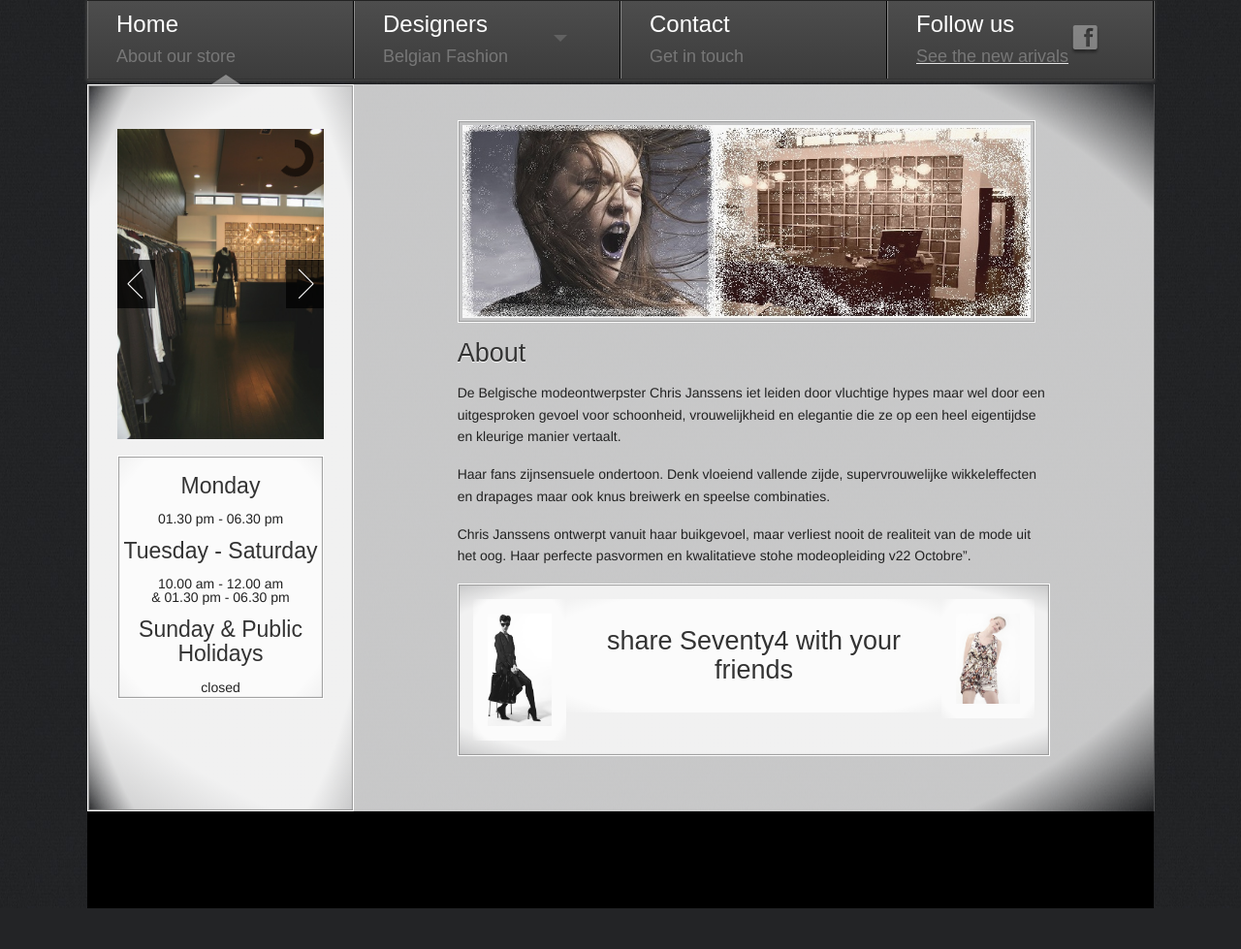
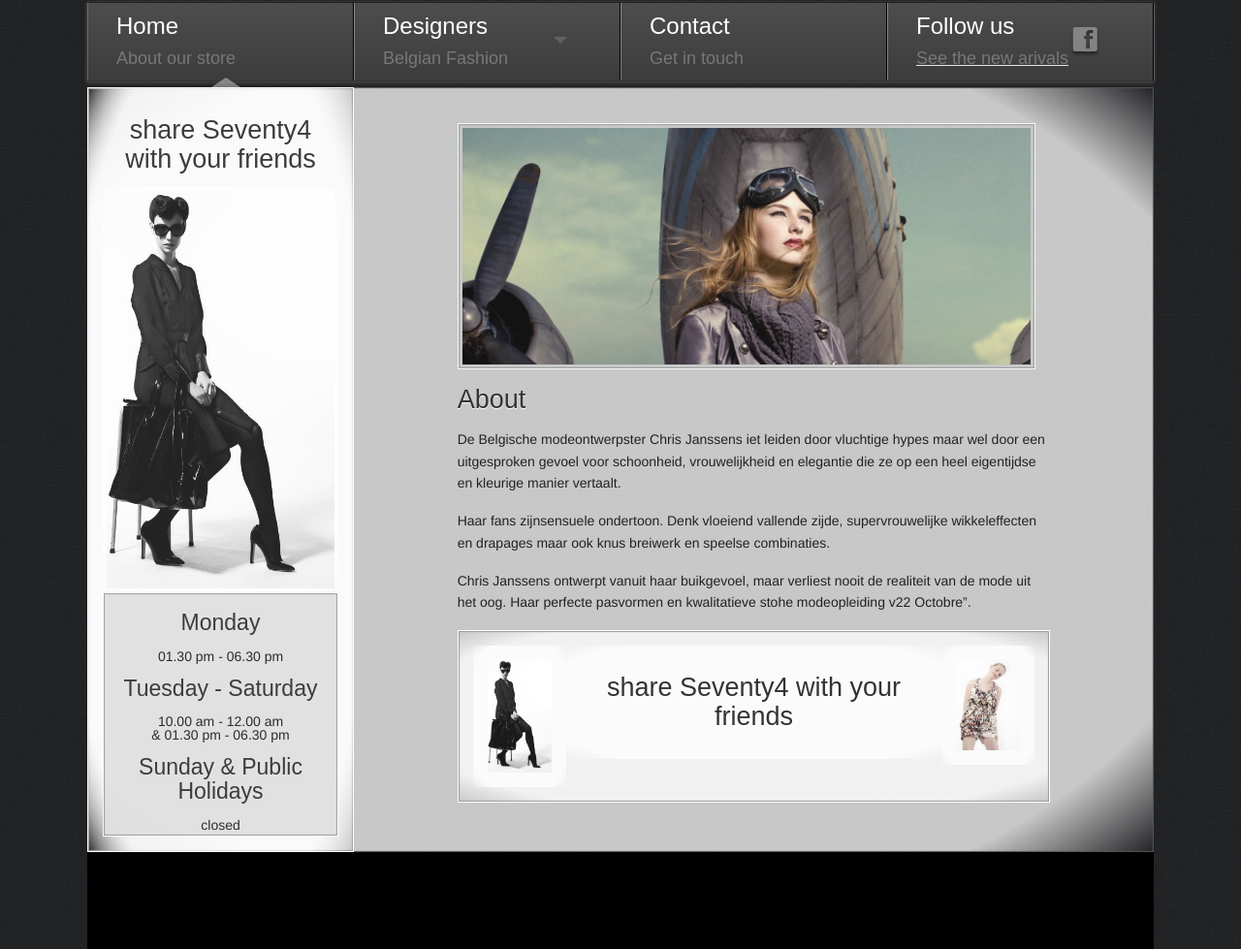
Before and after one commit to koriko/realdeal, a PHP site: page /index.html in a window 1280 px wide. Shown: the part 100-1079 px from the top of the page at 97% size. Before the commit the page ends 1037 px from the top, so only its background shows below. Run offline with PHP 8.4, Linux system fonts and the light colour scheme; some libraries are stand-ins or nearby versions; some web fonts are replaced.

Commit message:
pruts pruts

```diff
--- a/index.html
+++ b/index.html
@@ -96,7 +96,7 @@ filter: progid:DXImageTransform.Microsoft.gradient( startColorstr='#333333', end
     </div>
   </div>
 
-  <div id="homepage" class="row  text-center  transition background-opacity-corners   border-shadow">
+  <div id="homepage" class="row  text-center  transition background-opacity-corners   shadowbox">
     <div class="arrow-up no-transition" style="margin-left:10%"> </div>
 
 
@@ -106,7 +106,7 @@ filter: progid:DXImageTransform.Microsoft.gradient( startColorstr='#333333', end
 <div   class="twelve columns transition text-center nopadding">
 
 
-  <div class="three columns background-opacity-corners  shadowbox-white border-white" style="min-height:750px;">
+  <div class="three columns background-opacity-corners nopadding shadowbox-white border-white" style="min-height:750px;">
 
 
 
@@ -114,16 +114,30 @@ filter: progid:DXImageTransform.Microsoft.gradient( startColorstr='#333333', end
 
 
 
-          <div class="twelve columns text-center mobile-text-center ">
+          <div class="twelve columns background-opacity-corners " style="opacity:0.95">
+
+<h3  style="">share Seventy4 with your friends</h3>
 
 
-            <div id="featured8" class="featured " style="height:0px;overflow:hidden;">
-              <img style=""src="images/123.jpg" alt="slide image">
-              <img style=""src="images/124.jpg" alt="slide image">
-              <img style=""src="images/126.jpg" alt="slide image">
-              <img style=""src="images/127.jpg" alt="slide image">
-            </div>
-       <div class="twelve columns text-center mobile-text-center low-padding background-opacity-corners  shadowbox-white border-white">
+
+<img class="background-opacity-corners low-padding "style="opacity:0.9;width:200%;float:right;"src="images/fadepic4.jpg">
+
+
+        <p>  <span style="position:absolute;left:50%;top:120px;"class='st_facebook' displayText='Facebook'></span></p>
+
+
+
+<p><span style="position:absolute;left:50%;top:160px;"class='st_googleplus' displayText='Google +'></span></p>
+
+
+<p><span style="position:absolute;left:50%;top:200px;"class='st_twitter' displayText='Tweet'></span></p>
+
+
+
+
+
+
+       <div class="twelve columns text-center mobile-text-center low-padding background-light  shadowbox-white border-white">
             <h4  style="">Monday </h4>
 
 01.30 pm - 06.30 pm
@@ -145,7 +159,7 @@ closed
           <div class="seven columns text-left mobile-text-center" style="margin-top:22px;">
 
             <div class="twelve columns text-right  mobile-text-center nopadding-left-top ">
-              <img class="low-padding  shadowbox-white border-white"style="opacity:0.9"src="images/blacktest.jpg">
+              <img class="low-padding  shadowbox-white border-white"style="opacity:0.9"src="images/p1.jpg">
             </div>
            <h3  style="">About </h3>
             <p>De Belgische modeontwerpster Chris Janssens iet leiden door vluchtige hypes maar wel door een uitgesproken gevoel voor schoonheid, vrouwelijkheid en elegantie die ze op een heel eigentijdse en kleurige manier vertaalt.</p>  <p> Haar fans zijnsensuele ondertoon. Denk vloeiend vallende zijde, supervrouwelijke wikkeleffecten en drapages maar ook knus breiwerk en speelse combinaties.</p>
@@ -252,13 +266,13 @@ closed
 
           </div>
 
-<div class="twelve columns background-opacity-corners ">
+<div class="twelve columns background-opacity-corners " style="opacity:0.95">
 
 <h3  style="">share Seventy4 with your friends</h3>
 
 
 
-<img class=" "style="opacity:0.9;width:200%;float:right;"src="images/fadepic4.jpg">
+<img class="background-opacity-corners low-padding "style="opacity:0.9;width:200%;float:right;"src="images/fadepic4.jpg">
 
 
         <p>  <span style="position:absolute;left:50%;top:120px;"class='st_facebook' displayText='Facebook'></span></p>
--- a/stylesheets/app.css
+++ b/stylesheets/app.css
@@ -151,7 +151,7 @@ a { cursor: pointer;font-family: 'BenchNine', sans-serif;font-size:18px;}
 /* ------------------------------------------------------------------------------------------------------------------------ */
 
 
-.nav-bar-wrapper {float: none;margin-top: 0px;margin-bottom: 5px;
+.nav-bar-wrapper {float: none;margin-top: 2px;margin-bottom: 6px;
 	height: auto;border-top: 1px solid #222;border-bottom: 1px solid #333;
 	-webkit-box-shadow: 0px 1px 3px 1px #fff;
 box-shadow: 0px 1px 3px 1px #444;
```
